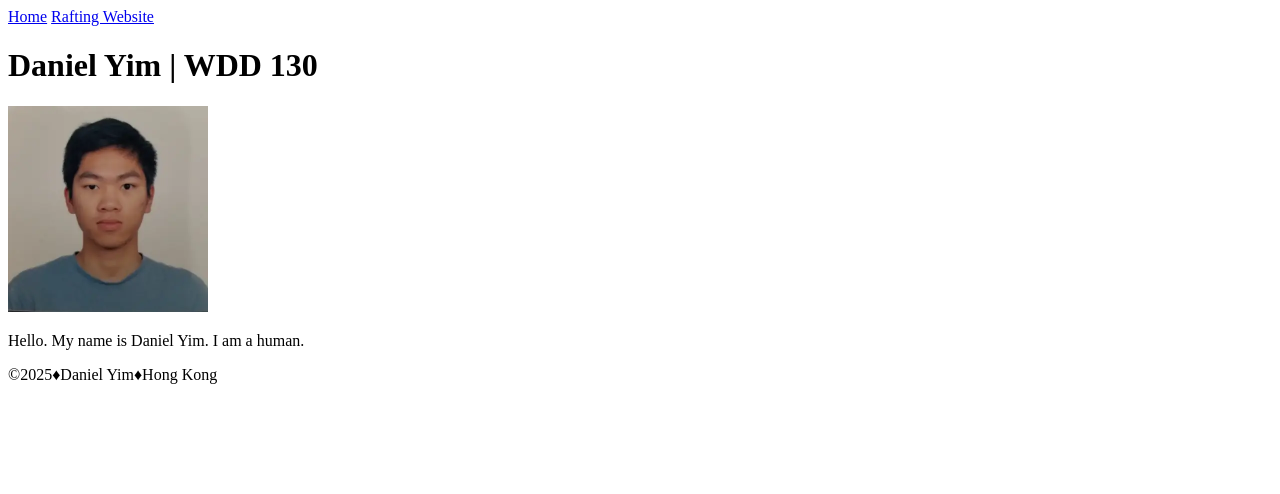
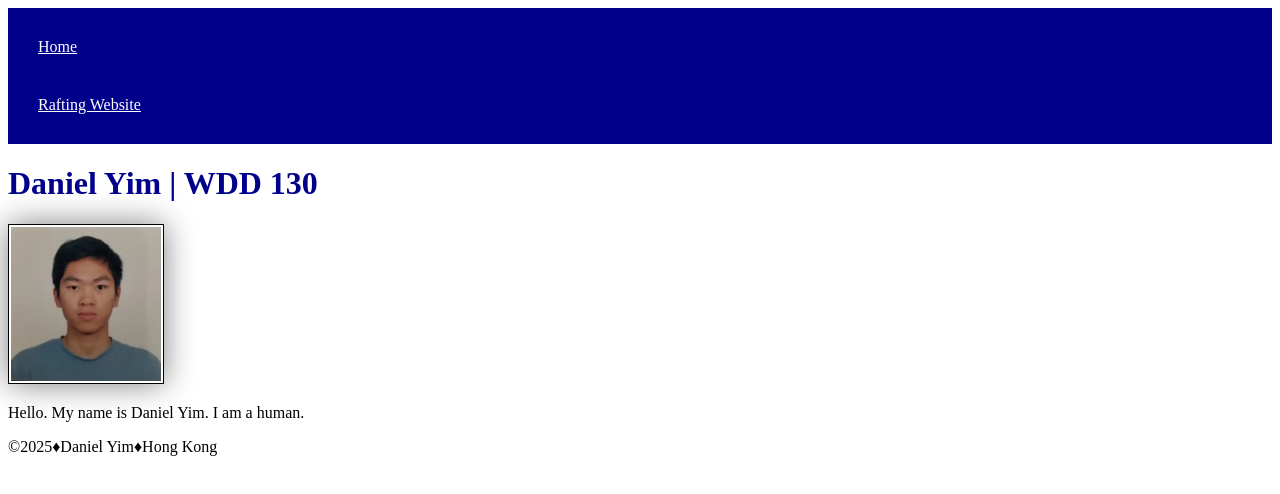
Before and after one commit to daniely998/wdd130, a plain HTML site: page index.html in a window 1280 px wide. Drawn offline with Linux system fonts and the light colour scheme.

Commit message:
applied css

```diff
--- a/index.html
+++ b/index.html
@@ -4,6 +4,7 @@
         <meta charset="utf-8">
         <meta name="viewport" content="width=device-width,initial-scale=1.0">
         <title>Daniel Yim | WDD 130</title>
+        <link rel="stylesheet" href="styles/styles.css">
     </head>
     <body>
         <header>
--- /dev/null
+++ b/styles/styles.css
@@ -0,0 +1,26 @@
+nav {
+    background-color: darkblue;
+    padding: 10px;
+}
+
+nav a {
+    color: white;
+    display: block;
+    padding: 20px;
+}
+
+h1 {
+    color: darkblue;
+}
+
+img {
+    width: 150px;
+    height: autp;
+    border: 1px solid black;
+    padding: 2px;
+    box-shadow: 0 0 30px gray;
+}
+
+p {
+    padding:
+}
```
